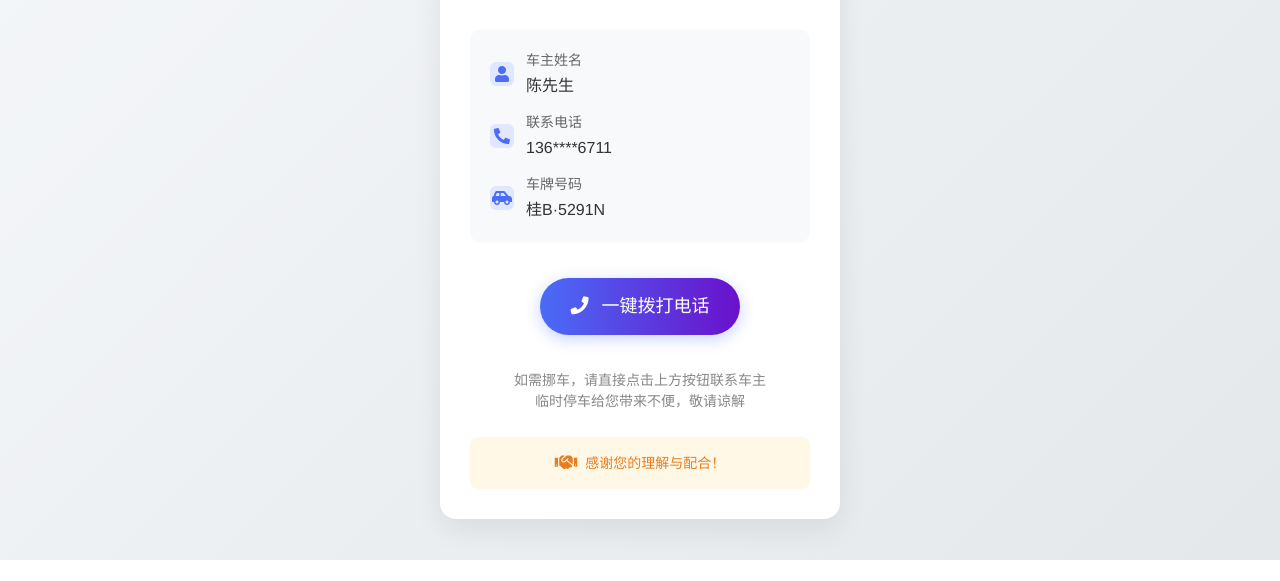
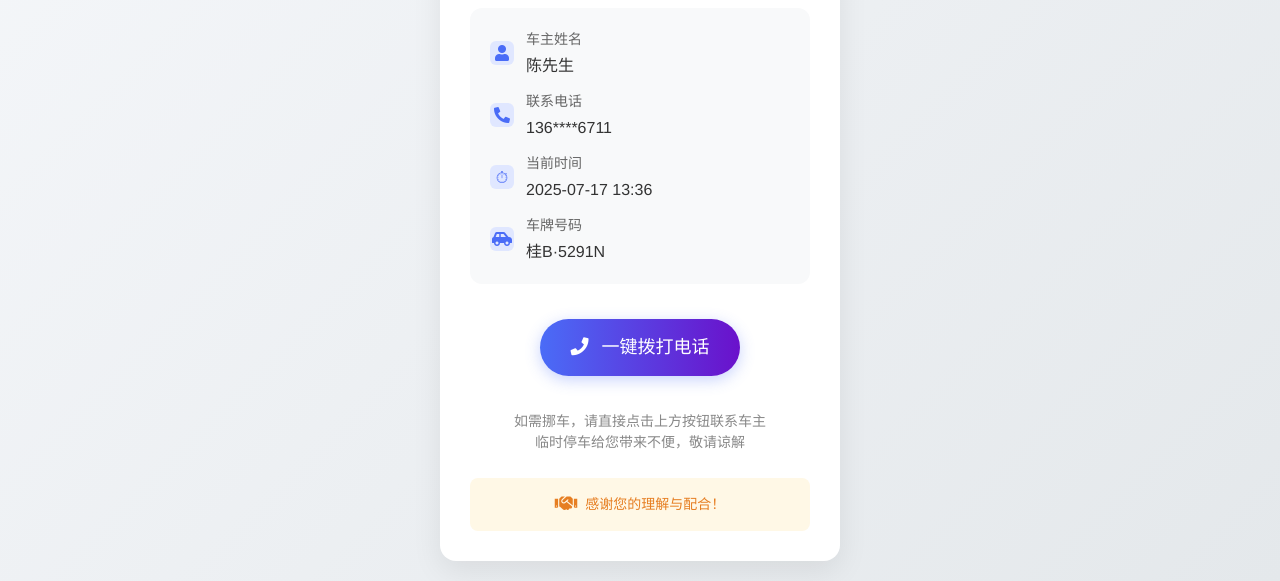
Before and after one commit to duoyie/duoyie.github.io, a plain HTML site: page index.html in a window 1280 px wide. Shown: the part 240-821 px from the top of the page. Before the commit the page ends 800 px from the top, so only its background shows below. Drawn offline with Linux system fonts and the light colour scheme.

Commit message:
Update index.html

```diff
--- a/index.html
+++ b/index.html
@@ -194,15 +194,13 @@
                 </div>
             </div>
 
-            <!-- <div class="info-item">
-                <div class="info-icon">
-                    <i class="fas fa-clock"></i>
-                </div>
+            <div class="info-item">
+                <div class="info-icon">⏱</div>
                 <div class="info-content">
                     <div class="info-label">当前时间</div>
-                    <div class="info-value">2025-06-15 14:30</div>
+                    <div class="info-value" id="current-time">正在获取时间...</div>
                 </div>
-            </div> -->
+            </div>
 
             <div class="info-item">
                 <div class="info-icon">
@@ -230,6 +228,28 @@
             感谢您的理解与配合！
         </div>
     </div>
+
+    <script>
+        // 更新实时时间
+        function updateTime() {
+            const now = new Date();
+            const timeElement = document.getElementById('current-time');
+
+            const year = now.getFullYear();
+            const month = String(now.getMonth() + 1).padStart(2, '0');
+            const day = String(now.getDate()).padStart(2, '0');
+            const hours = String(now.getHours()).padStart(2, '0');
+            const minutes = String(now.getMinutes()).padStart(2, '0');
+
+            timeElement.textContent = `${year}-${month}-${day} ${hours}:${minutes}`;
+        }
+
+        // 初始加载时更新时间
+        updateTime();
+
+        // 每分钟更新时间
+        setInterval(updateTime, 60000);
+    </script>
 </body>
 
 </html>
```
